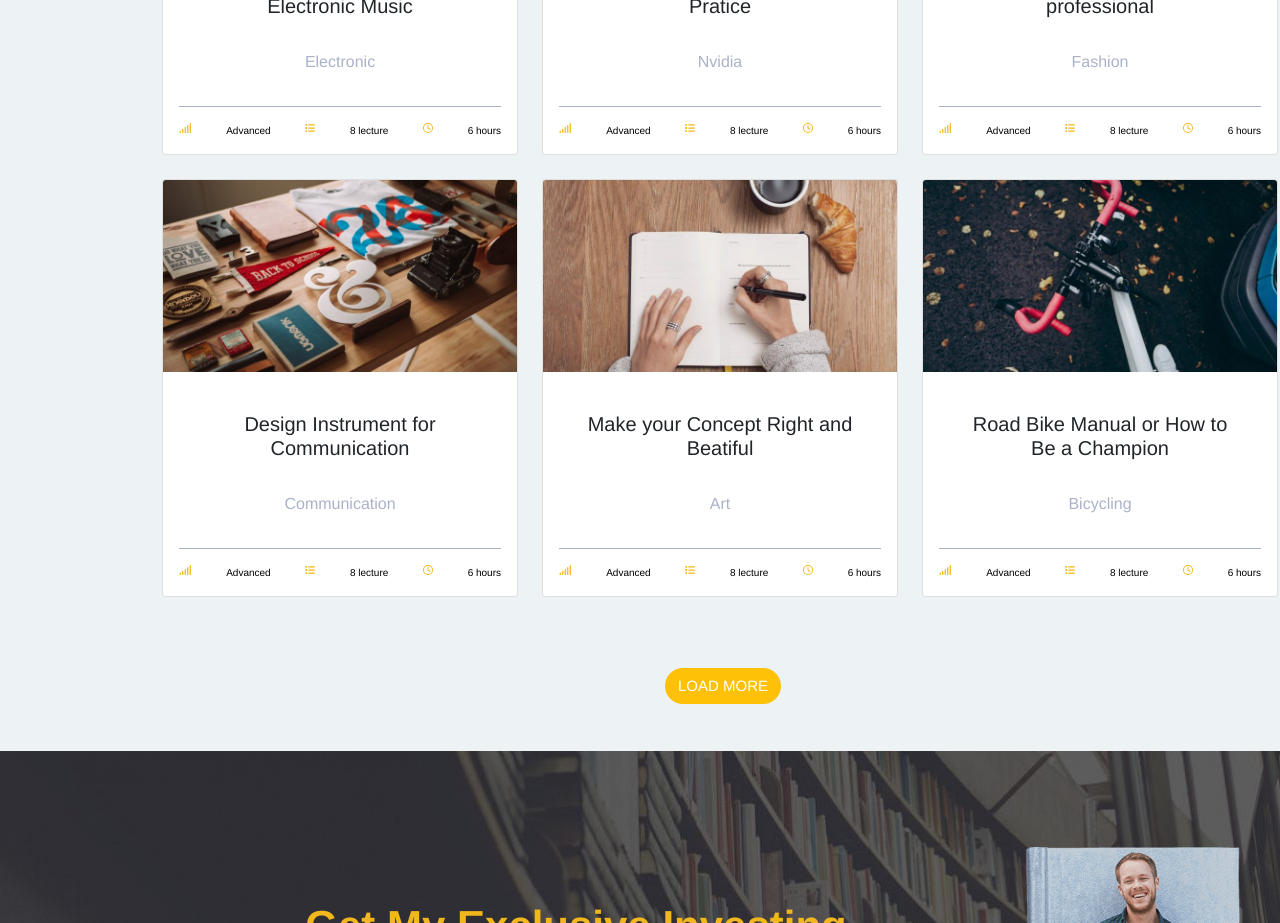
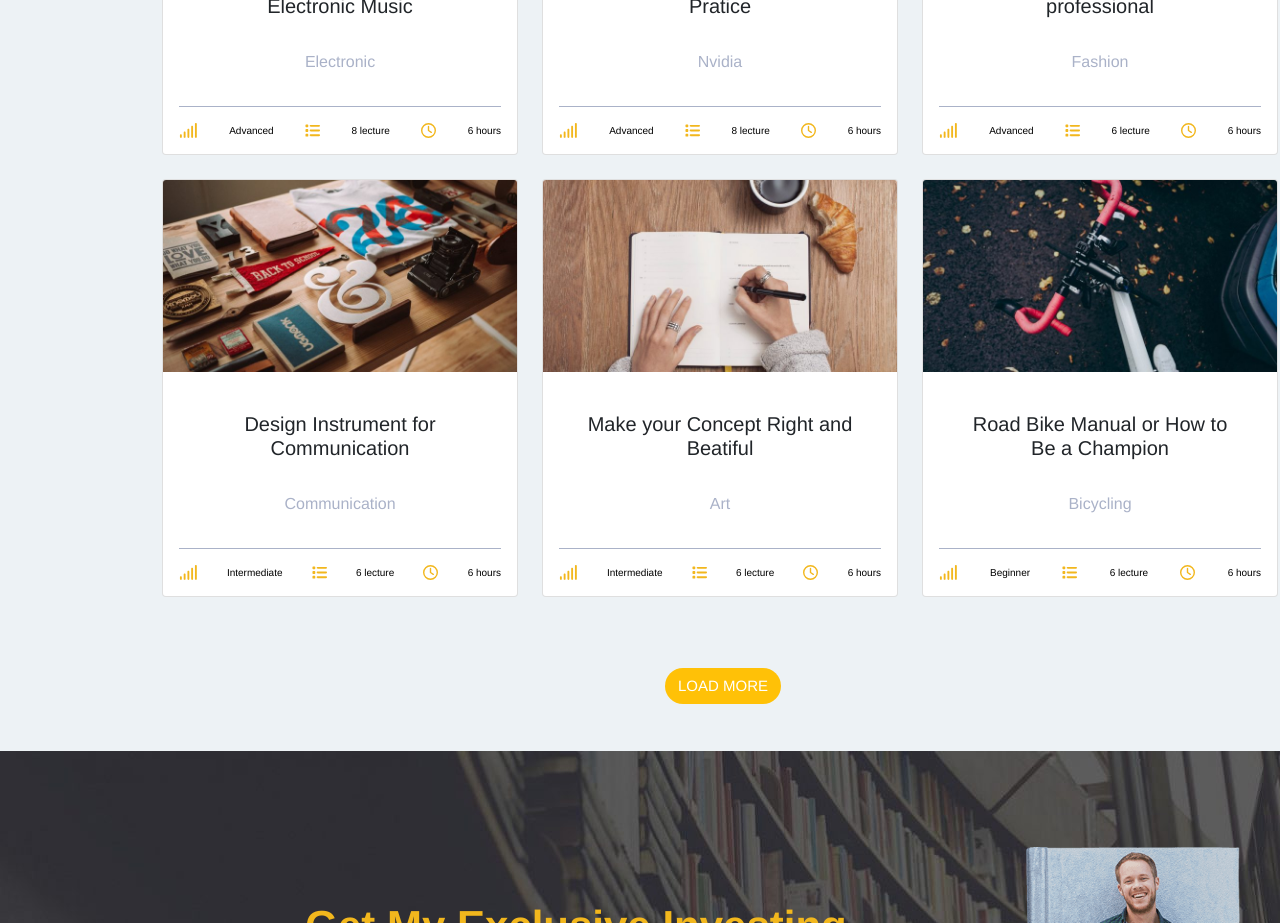
Before and after one commit to Dax2976/proj-html-vuejs, a Vue app: page / in a window 1280 px wide. Shown: the part 2060-2983 px from the top of the page. Built offline with nearby package versions, Linux system fonts and the light colour scheme.

Commit message:
fix card font and lvl

```diff
--- a/src/components/CardCompPrice.vue
+++ b/src/components/CardCompPrice.vue
@@ -51,7 +51,7 @@
                             <p class="br p-2"></p>
                             <div class="d-flex iconcont">
                                 <font-awesome-icon icon="fa-solid fa-signal" style="color:#f2b71d" class="icon"/> <span class="text-black" style="font-size: 10px;">Advanced</span>
-                                <font-awesome-icon icon="fa-solid fa-list" style="color:#f2b71d" class="icon" /> <span class="text-black" style="font-size: 10px;">8 lecture</span>
+                                <font-awesome-icon icon="fa-solid fa-list" style="color:#f2b71d" class="icon" /> <span class="text-black" style="font-size: 10px;">6 lecture</span>
                                 <font-awesome-icon icon="fa-regular fa-clock" style="color:#f2b71d" class="icon"/> <span class="text-black" style="font-size : 10px;">6 hours</span>
                             </div>
                         </div>
@@ -67,8 +67,8 @@
                             <p class="card-text text-center">Communication</p>
                             <p class="br p-2"></p>
                             <div class="d-flex iconcont">
-                                <font-awesome-icon icon="fa-solid fa-signal" style="color:#f2b71d" class="icon"/> <span class="text-black" style="font-size: 10px;">Advanced</span>
-                                <font-awesome-icon icon="fa-solid fa-list" style="color:#f2b71d" class="icon" /> <span class="text-black" style="font-size: 10px;">8 lecture</span>
+                                <font-awesome-icon icon="fa-solid fa-signal" style="color:#f2b71d" class="icon"/> <span class="text-black" style="font-size: 10px;">Intermediate</span>
+                                <font-awesome-icon icon="fa-solid fa-list" style="color:#f2b71d" class="icon" /> <span class="text-black" style="font-size: 10px;">6 lecture</span>
                                 <font-awesome-icon icon="fa-regular fa-clock" style="color:#f2b71d" class="icon"/> <span class="text-black" style="font-size : 10px;">6 hours</span>
                             </div>
                         </div>
@@ -82,8 +82,8 @@
                             <p class="card-text text-center">Art</p>
                             <p class="br p-2"></p>
                             <div class="d-flex iconcont">
-                                <font-awesome-icon icon="fa-solid fa-signal" style="color:#f2b71d" class="icon"/> <span class="text-black" style="font-size: 10px;">Advanced</span>
-                                <font-awesome-icon icon="fa-solid fa-list" style="color:#f2b71d" class="icon" /> <span class="text-black" style="font-size: 10px;">8 lecture</span>
+                                <font-awesome-icon icon="fa-solid fa-signal" style="color:#f2b71d" class="icon"/> <span class="text-black" style="font-size: 10px;">Intermediate</span>
+                                <font-awesome-icon icon="fa-solid fa-list" style="color:#f2b71d" class="icon" /> <span class="text-black" style="font-size: 10px;">6 lecture</span>
                                 <font-awesome-icon icon="fa-regular fa-clock" style="color:#f2b71d" class="icon"/> <span class="text-black" style="font-size : 10px;">6 hours</span>
                             </div>
                         </div>
@@ -97,8 +97,8 @@
                             <p class="card-text text-center">Bicycling</p>
                             <p class="br p-2"></p>
                             <div class="d-flex iconcont">
-                                <font-awesome-icon icon="fa-solid fa-signal" style="color:#f2b71d" class="icon"/> <span class="text-black" style="font-size: 10px;">Advanced</span>
-                                <font-awesome-icon icon="fa-solid fa-list" style="color:#f2b71d" class="icon" /> <span class="text-black" style="font-size: 10px;">8 lecture</span>
+                                <font-awesome-icon icon="fa-solid fa-signal" style="color:#f2b71d" class="icon"/> <span class="text-black" style="font-size: 10px;">Beginner</span>
+                                <font-awesome-icon icon="fa-solid fa-list" style="color:#f2b71d" class="icon" /> <span class="text-black" style="font-size: 10px;">6 lecture</span>
                                 <font-awesome-icon icon="fa-regular fa-clock" style="color:#f2b71d" class="icon"/> <span class="text-black" style="font-size : 10px;">6 hours</span>
                             </div>
                         </div>
@@ -180,7 +180,7 @@ export default {
         opacity: 1;
     }
     .icon{
-        height: 10px;
+        height: 15px;
     }
 
     .iconcont{
```
